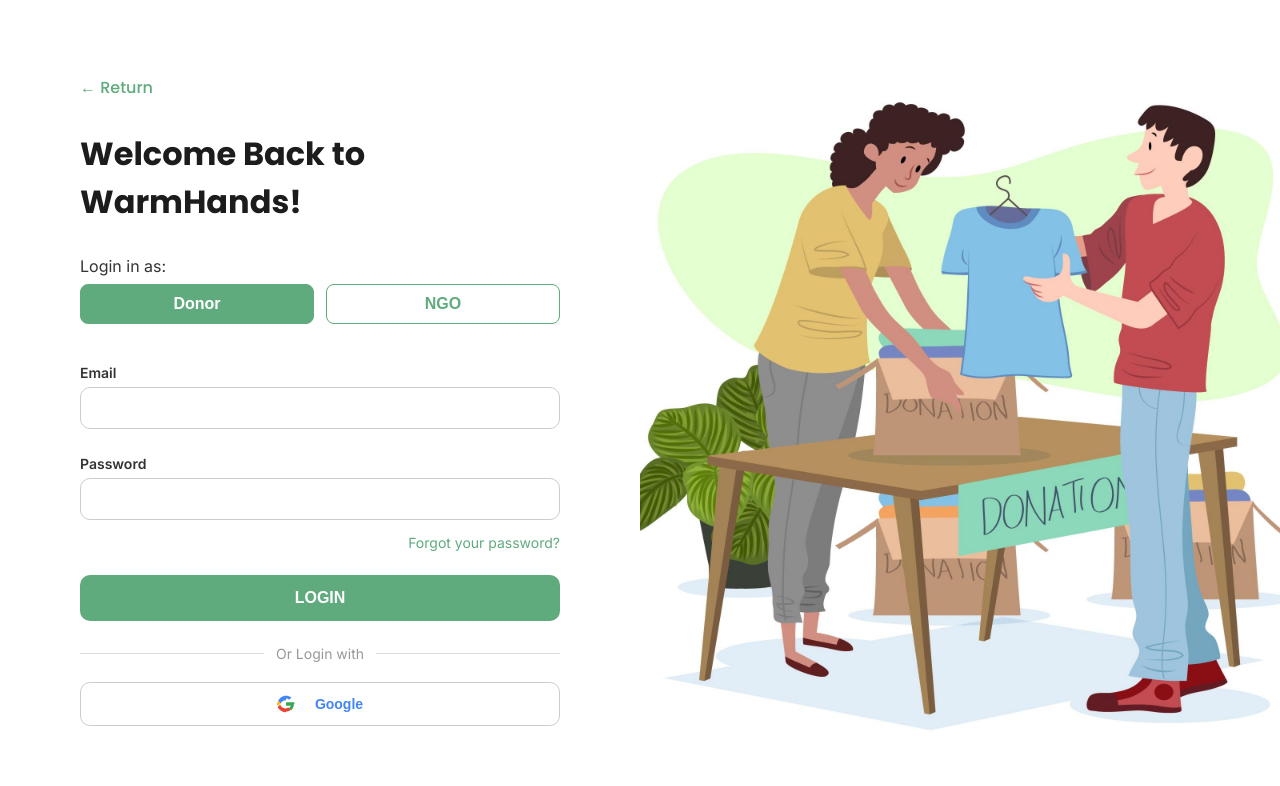
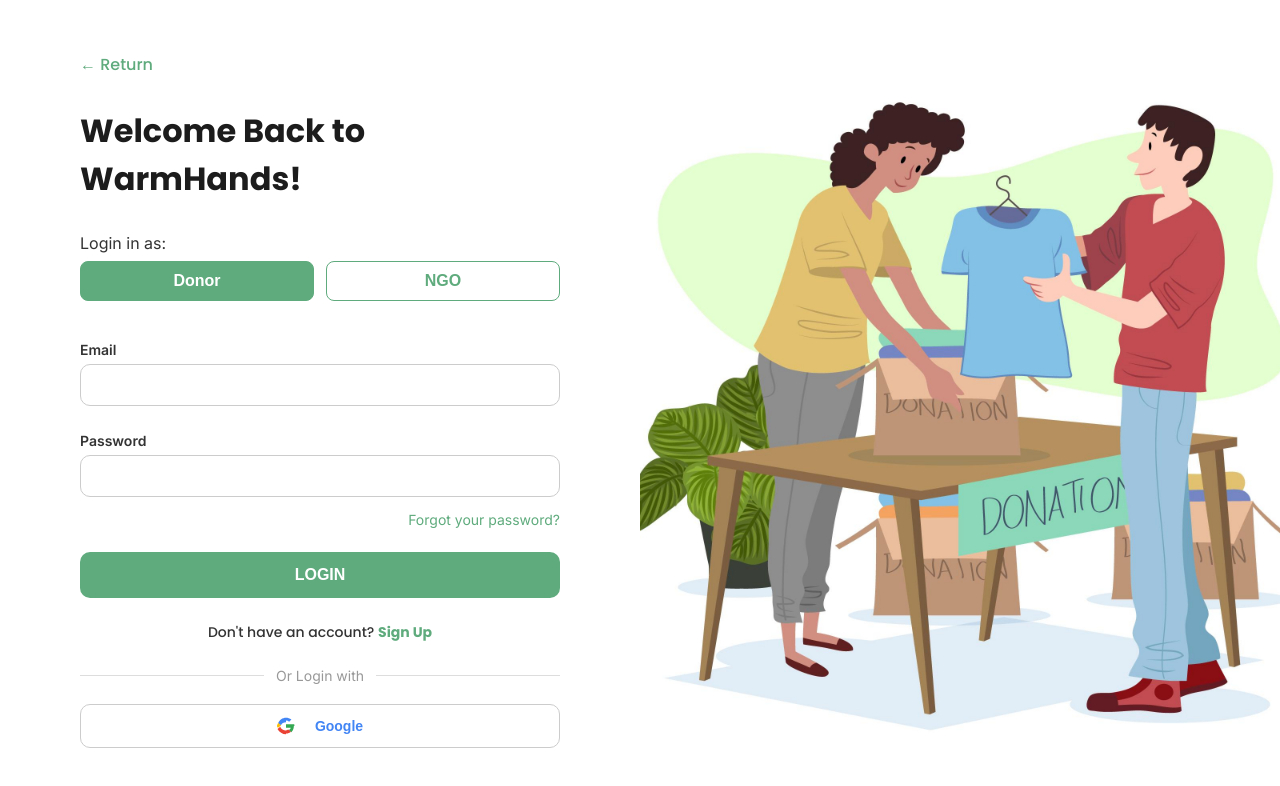
Before and after one commit to HusseinAtoui/donationplatform-frontend, a React (Create React App) app: page /login in a window 1280 px wide. Shown: the top 786 px of the page. Built offline with nearby package versions, Linux system fonts and the light colour scheme.

Commit message:
login
added signup option

```diff
--- a/src/pages/Login/Login.css
+++ b/src/pages/Login/Login.css
@@ -152,13 +152,35 @@
 
 /* Right Section */
 .login-image {
-    flex: 1; /* half width */
-    max-width: 50%; /* explicitly limit to half */
+    flex: 1;
+    max-width: 50%;
     height: 100%;
     background-image: url('../../assets/login-illustration.jpg');
     background-size: cover;
     background-position: center;
     background-repeat: no-repeat;
+}
+
+/* sign up */
+.signup-prompt {
+    font-size: 14px;
+    color: #333;
+    margin-bottom: 24px;
+    font-family: 'Poppins', sans-serif;
+    text-align: center;
+}
+
+.signup-link {
+    color: #5FAB7D;
+    font-weight: 600;
+    text-decoration: none;
+    outline: none;
+}
+
+.signup-link:hover,
+.signup-link:focus {
+    color: #4a9468;
+    cursor: pointer;
 }
 
 /* Responsive adjustments */
--- a/src/pages/Login/Login.jsx
+++ b/src/pages/Login/Login.jsx
@@ -65,6 +65,14 @@ export default function Login() {
 
                 <button className="login-btn">LOGIN</button>
 
+                {/* Sign Up Prompt */}
+                <p className="signup-prompt">
+                    Don't have an account?{' '}
+                    <span className="signup-link" onClick={() => navigate('/signup')} role="button" tabIndex={0} style={{ cursor: 'pointer' }}>
+                        Sign Up
+                    </span>
+                </p>
+
                 <div className="login-divider">
                     <div className="line" />
                     <span>Or Login with</span>
```
